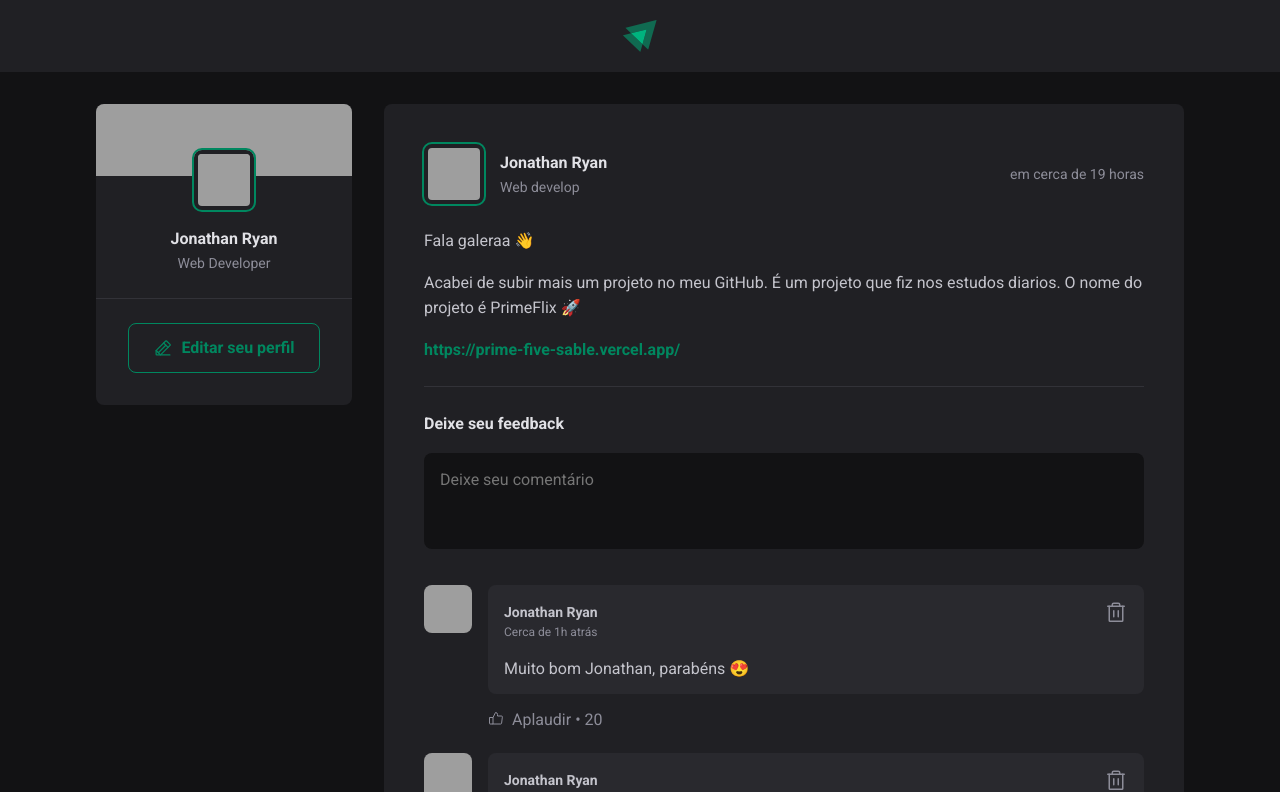
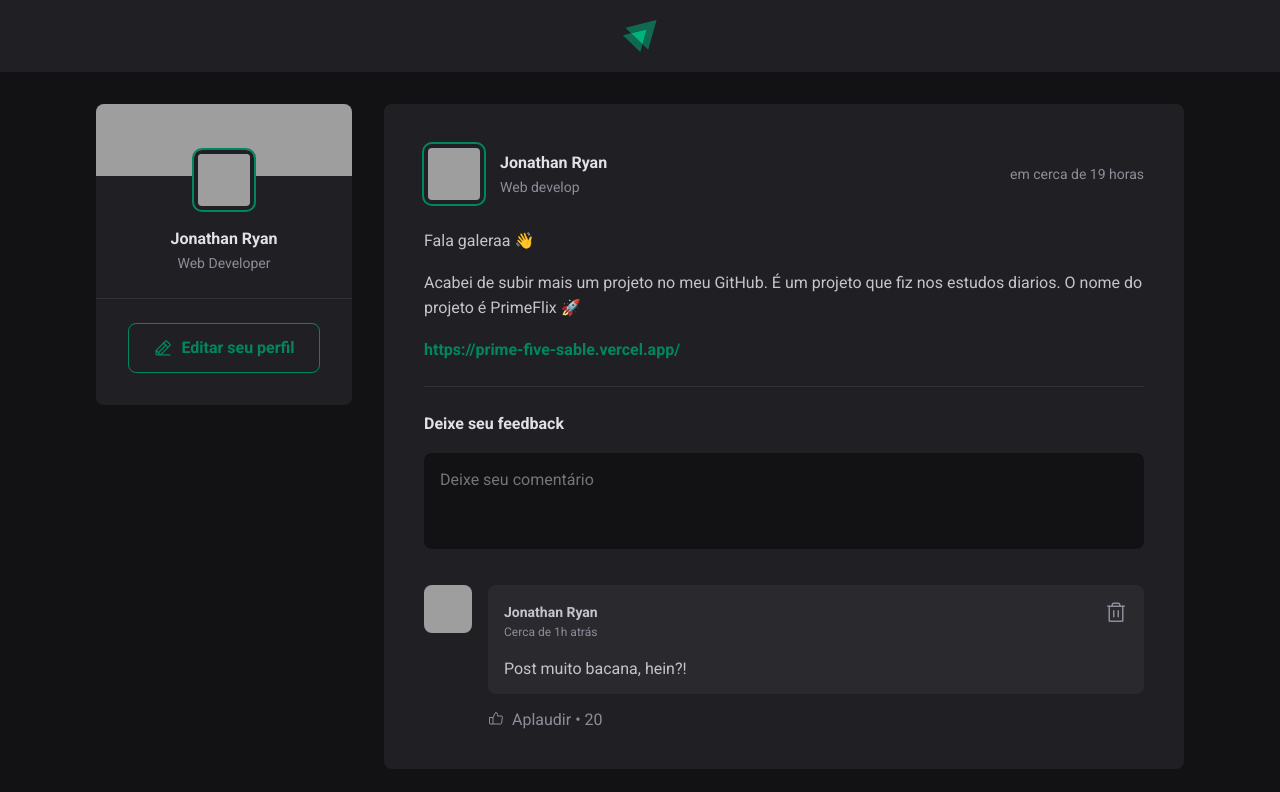
Before and after one commit to Jonathanrian/Projeto-01, a React (Vite) app: page / in a window 1280 px wide. Shown: the top 792 px of the page. Built offline with nearby package versions, Linux system fonts and the light colour scheme; grey boxes are pictures that could not be loaded.

Commit message:
commit "Adicionando comentarios"

```diff
--- a/src/components/Comment.jsx
+++ b/src/components/Comment.jsx
@@ -2,7 +2,7 @@
 import styles from './Comment.module.css';
 import { Avatar } from './Avatar';
 
-export function Comment() {
+export function Comment({ content }) {
   return (
     <div className={styles.comment}>
       <Avatar hasBorder={false} src="https://github.com/RenanCosta2.png" />
@@ -22,7 +22,7 @@
             </button>
           </header>
 
-          <p>Muito bom Jonathan, parabéns 😍</p>
+          <p>{content}</p>
         </div>
 
         <footer>
--- a/src/components/Post.jsx
+++ b/src/components/Post.jsx
@@ -10,9 +10,10 @@
 
 export function Post ({ author, publishedAt, content }) {
   const [comments, setComments] = useState([
-    1,
-    2,
+    'Post muito bacana, hein?!'
   ]);
+
+  const [newCommentText, setNewCommentText] = useState('');
 
   const publishedDateFormatted = format(publishedAt, "d 'de' LLLL 'às' HH:mm'h'", {
     locale: ptBR,
@@ -26,7 +27,12 @@
   function handleCreateNewComment() {
     event.preventDefault(); //não fazer o redirecionamento de pagina
 
-    setComments([...comments, comments.length + 1]);
+    setComments([...comments, newCommentText]);
+    setNewCommentText('');
+  }
+
+  function handleNewCommentChange() {
+    setNewCommentText(event.target.value);
   }
 
   return (
@@ -61,7 +67,10 @@
         <strong>Deixe seu feedback</strong>
 
         <textarea
+          name='comment'
           placeholder='Deixe seu comentário'
+          value={newCommentText}
+          onChange={handleNewCommentChange}
         />
 
         <footer>
@@ -71,7 +80,7 @@
 
       <div className={styles.commentList}>
         {comments.map(comments => {
-          return <Comment />
+          return <Comment content={comments} />
         })}
       </div>
     </article>
```
